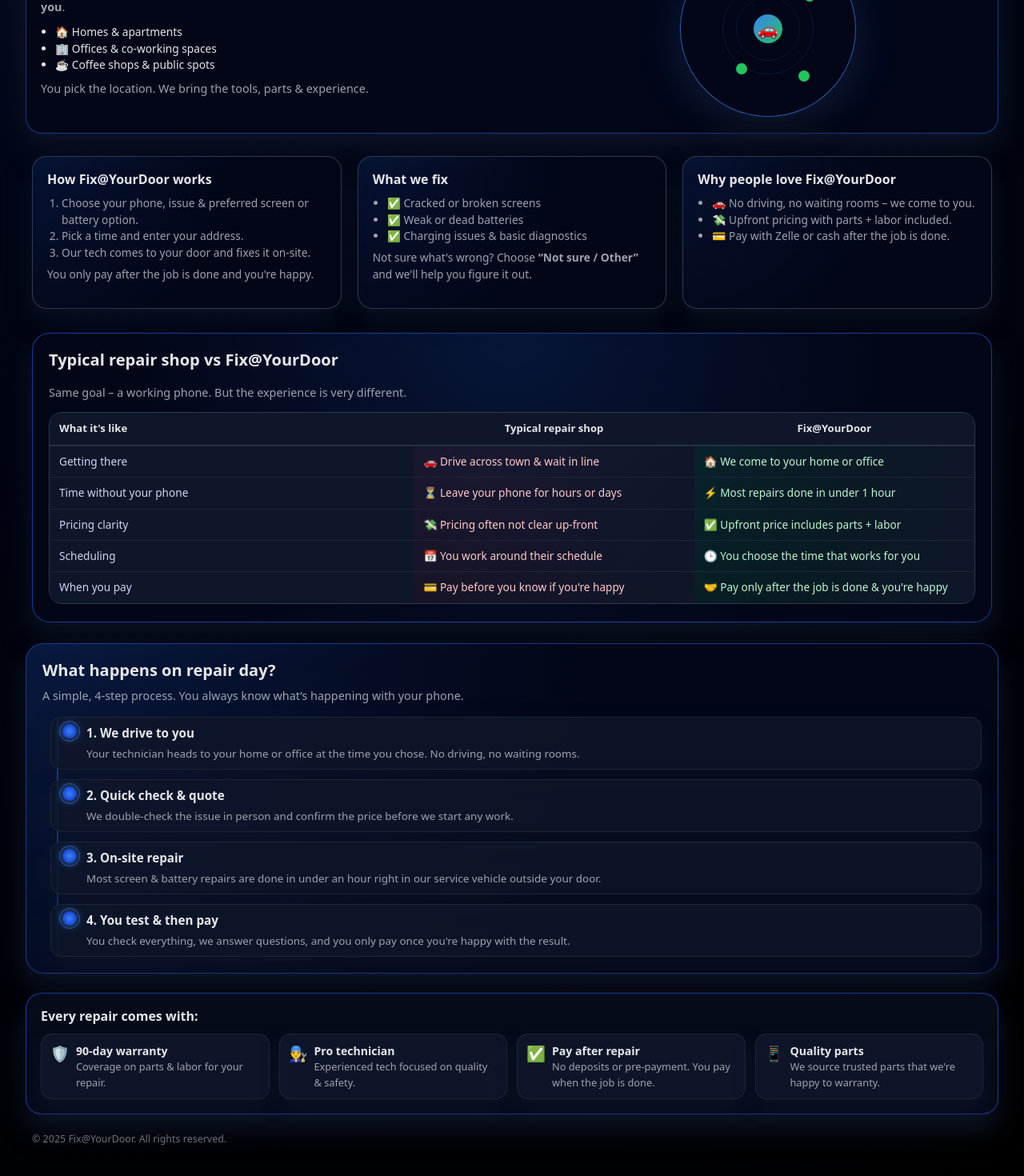
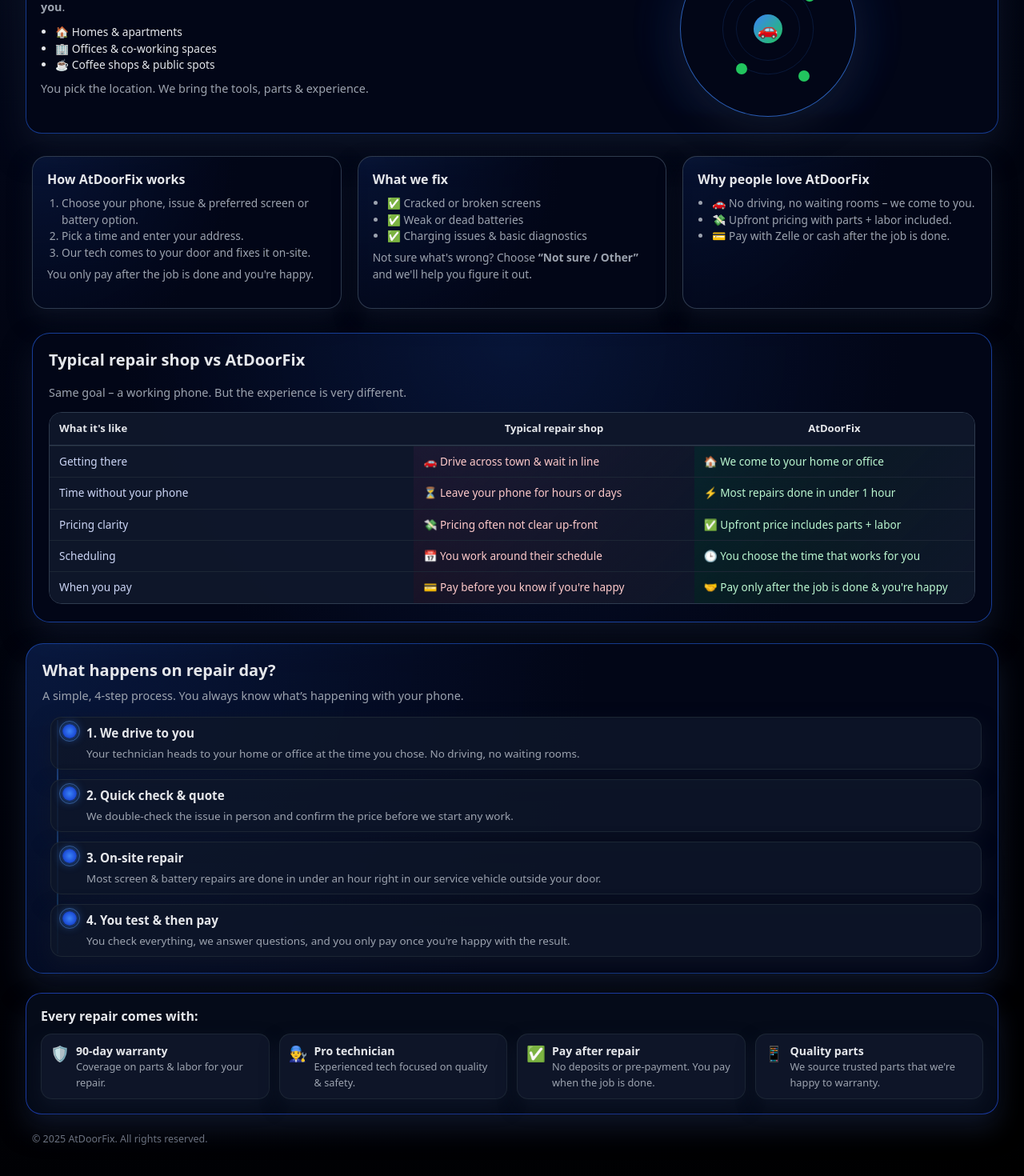
Before and after one commit to AbdelrahmanGaballa/fix-at-your-door, a React (Vite) app: page / in a window 1280 px wide. Shown: the part 1196-2666 px from the top of the page at 80% size. Built offline with nearby package versions, Linux system fonts and the light colour scheme.

Commit message:
sjsjjshshs

```diff
--- a/src/App.jsx
+++ b/src/App.jsx
@@ -1004,7 +1004,7 @@
       {/* ====== Info cards row ====== */}
       <section className="info-grid">
         <div className="info-card">
-          <h3>How Fix@YourDoor works</h3>
+          <h3>How AtDoorFix works</h3>
           <ol>
             <li>Choose your phone, issue & preferred screen or battery option.</li>
             <li>Pick a time and enter your address.</li>
@@ -1029,7 +1029,7 @@
         </div>
 
         <div className="info-card">
-          <h3>Why people love Fix@YourDoor</h3>
+          <h3>Why people love AtDoorFix</h3>
           <ul>
             <li>🚗 No driving, no waiting rooms – we come to you.</li>
             <li>💸 Upfront pricing with parts + labor included.</li>
@@ -1041,7 +1041,7 @@
       {/* ====== Comparison: shop vs Fix@YourDoor ====== */}
       <section className="compare-section" id="compare">
         <div className="compare-card">
-          <h2>Typical repair shop vs Fix@YourDoor</h2>
+          <h2>Typical repair shop vs AtDoorFix</h2>
           <p className="compare-intro">
             Same goal – a working phone. But the experience is very different.
           </p>
@@ -1049,7 +1049,7 @@
           <div className="compare-table">
             <div className="compare-header">What it&apos;s like</div>
             <div className="compare-header">Typical repair shop</div>
-            <div className="compare-header">Fix@YourDoor</div>
+            <div className="compare-header">AtDoorFix</div>
 
             <div className="compare-label">Getting there</div>
             <div className="compare-cell bad">
@@ -1202,7 +1202,7 @@
 
 
       <footer className="footer">
-        © 2025 Fix@YourDoor. All rights reserved.
+        © 2025 AtDoorFix. All rights reserved.
       </footer>
     </div>
   );
```
